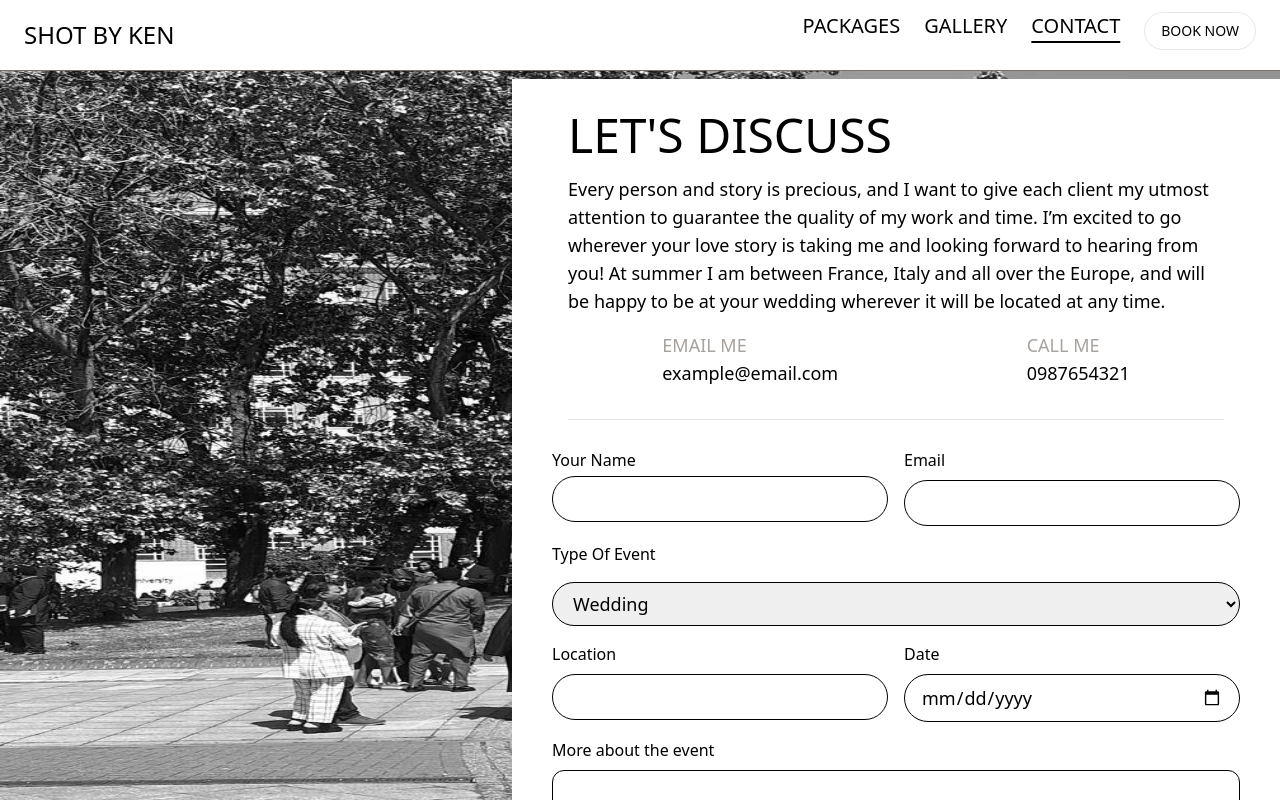
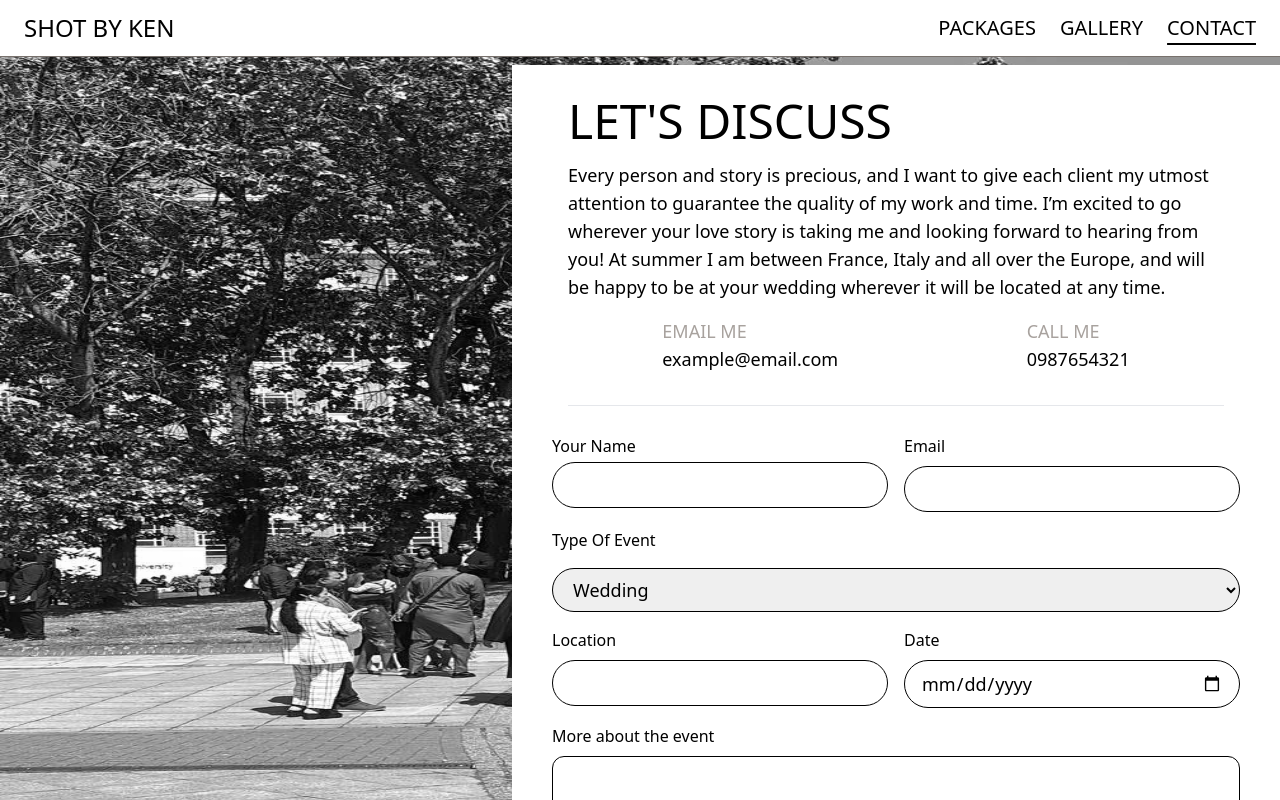
Before and after one commit to Ifefolarin/shot-by-ken, a React (Vite) app: page /contact in a window 1280 px wide. Shown: the top 800 px of the page. Built offline with nearby package versions, Linux system fonts and the light colour scheme.

Commit message:
update NavBar

```diff
--- a/src/ui/NavMenu.jsx
+++ b/src/ui/NavMenu.jsx
@@ -1,5 +1,4 @@
 import { NavLink } from "react-router-dom";
-import Button from "./Button";
 
 function NavMenu() {
   return (
@@ -13,9 +12,6 @@ function NavMenu() {
       <li className="link">
         <NavLink to="contact">Contact</NavLink>
       </li>
-      <Button type="small" to="/contact">
-        Book Now
-      </Button>
     </ul>
   );
 }
```
